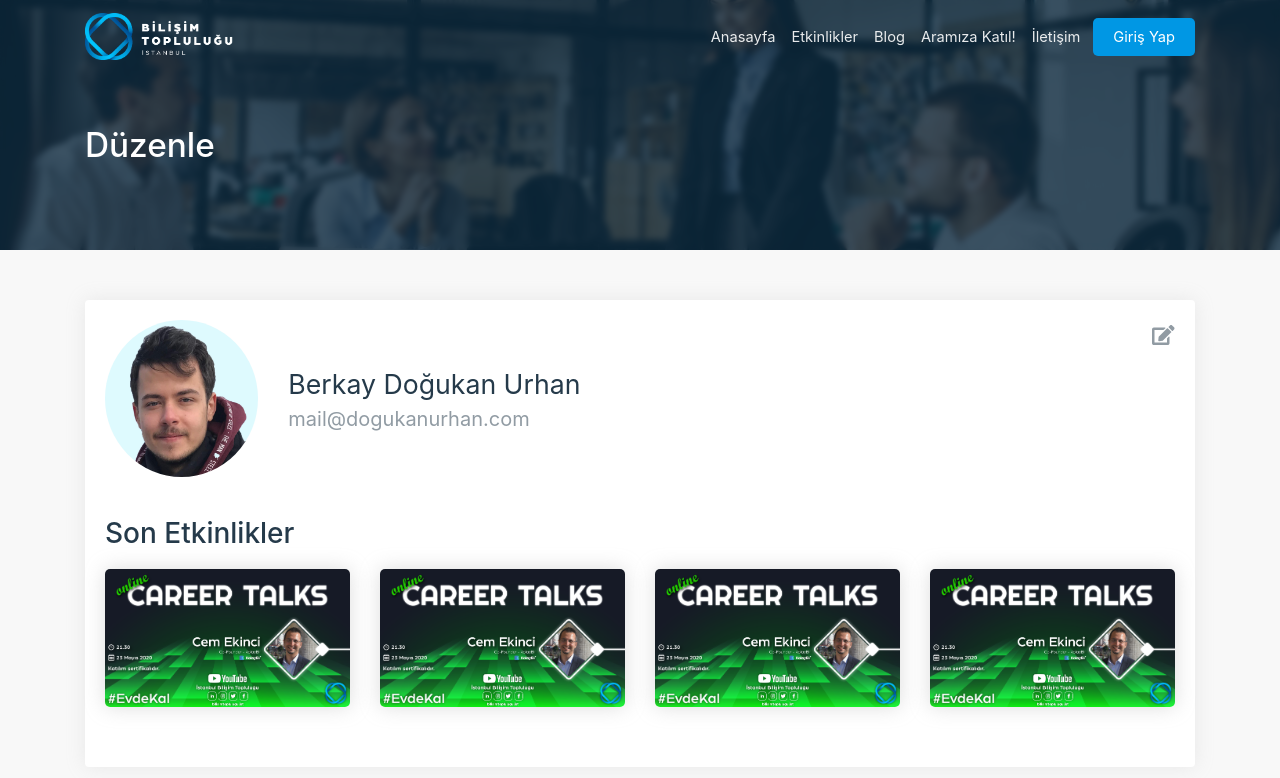
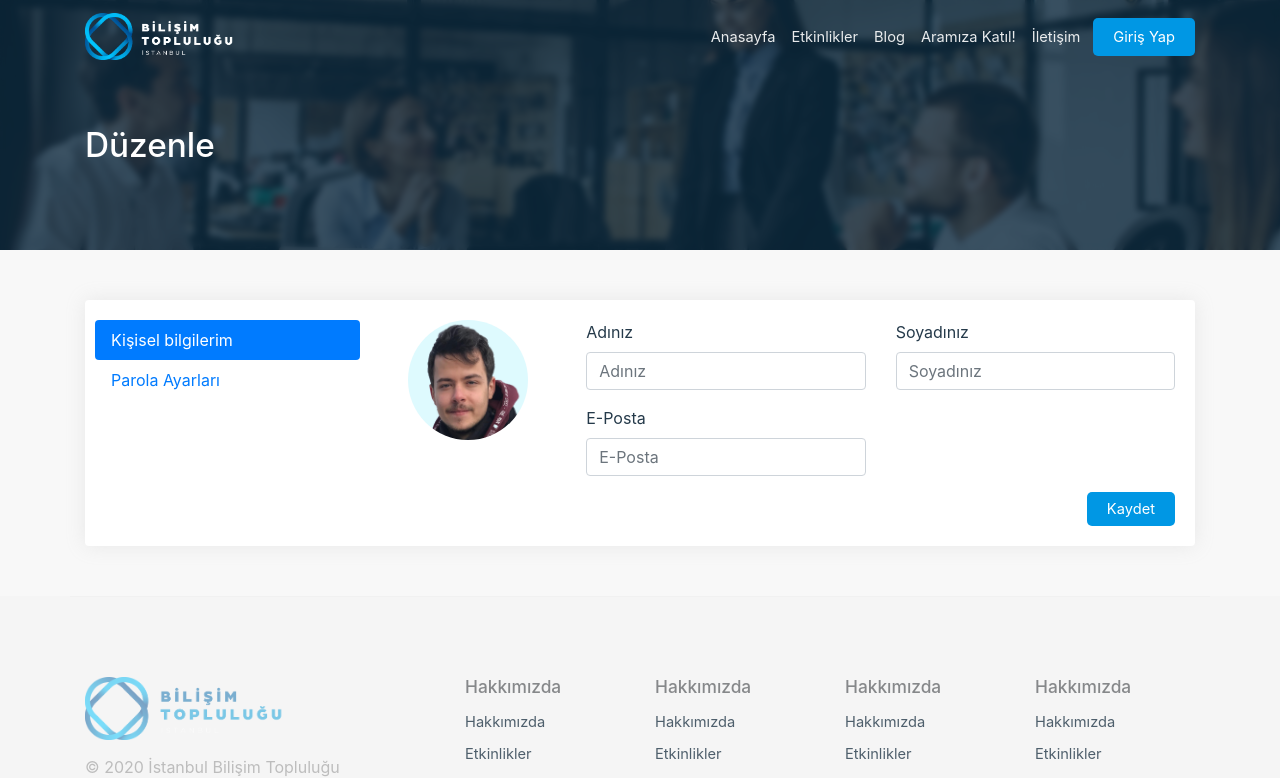
Before and after one commit to bilisimtoplulugu/IBT-Web-Client, a Next.js app: page /profile/edit in a window 1280 px wide. Shown: the top 778 px of the page. Built offline with nearby package versions, Linux system fonts and the light colour scheme.

Commit message:
profile edit page

```diff
--- a/pages/profile/edit.tsx
+++ b/pages/profile/edit.tsx
@@ -1,7 +1,7 @@
 import React from 'react'
 import Layout from '../../components/Layout'
 import PageTopSide from '../../components/PageTopSide'
-import { Container, Row, Col, Card } from 'react-bootstrap'
+import { Container, Row, Col, Card, Form, Tab, Nav, Button } from 'react-bootstrap'
 import styled from 'styled-components'
 import { FontAwesomeIcon } from '@fortawesome/react-fontawesome'
 import { faEdit } from '@fortawesome/free-solid-svg-icons'
@@ -15,49 +15,8 @@ margin:50px 0;
 
 `;
 
-const Pages = styled.div`
-box-shadow: 0 3px 20px rgba(169,169,169,0.5);
-border-radius:5px;
-overflow:hidden;
-.active-button{
-    opacity:1;
-}
-@media(max-width:991px){
-    box-shadow:unset;
-    a{
-        width:unset;
-    }
-}
-`;
 
 
-const PagesButton = styled.a`
-
-
-font-size: 11pt;
-color: #fff !important;
-padding-left:  20px;
-padding-right:  20px;
-opacity: .5;
-background:#0097e4;
-width: 100%;
-border-radius: 0;
-
-transition: all .3s ease;
-&:hover {
-    background:#019eef;
-    border-color:#019eef;
-
-    transition: all .3s ease;
-}
-&:hover{
-    opacity:1;
-}
-@media(max-width:991px){
-    margin: 10px 0;
-}
-
-`;
 
 const CustomCard = styled(Card)`
 box-shadow: 0 0px 20px rgba(169, 169, 169, 0.2);
@@ -81,56 +40,44 @@ img{
 
 }
 .userImage{
+    margin:0 auto;
     position:relative;
     overflow: hidden;
     border-radius: 50%;
+    height: 120px;
+    width:120px;
+
 }
-.userImageEdit{
-    position:absolute;
-    top: 0;
-    bottom: 0;
-    right: 0;
-    left: 0;
-    background: #88888852;
+
+
+
+`;
+
+const CustomButton = styled(Button)`
+  font-size: 11pt;
+  color: #fff !important;
+  border-radius: 5px;
+  padding-left: 20px;
+  padding-right: 20px;
+
+  background: #0097e4;
+  border: none;
+  margin-left: 5px;
   display: flex;
   align-items: center;
-    justify-content: center;
-    color: white;
-    font-size: 15pt;
-    opacity:0;
-    cursor:pointer;
-    transition: all .3s ease;
+  transition: all 0.3s ease;
+  &:hover {
+    background: #019eef;
+    border-color: #019eef;
+
+    transition: all 0.3s ease;
   }
-.userImageEdit:hover{
-    opacity:1;
-    transition: all .3s ease;
-}
-.editProfile{
-    text-align: right;
-}
-.editProfile a{
 
-    opacity: .5;
-    color: #253a4a;
-    font-size:15pt;
-    transition: all .3s ease;
-}
-.editProfile a:hover{
-    opacity:1;
-    transition: all .3s ease;
-}
-.segment{
-    padding-bottom:40px;
-}
-.segment h3{
-    padding-bottom:10px;
-}
-.eventCard img{
-    border-radius: 5px;
-    box-shadow: 0 0px 20px rgba(169, 169, 169, 0.4);
-
+  @media (max-width: 991px) {
+    margin: 10px 0;
   }
 `;
+
 
 export default function index() {
     return (
@@ -140,70 +87,83 @@ export default function index() {
             <MainArea>
                 <Container>
                     <Row>
+
                         <Col xs={12} >
                             <CustomCard>
                                 <CustomCard.Body>
-                                    <Row >
-                                        <Col xs={12} className="segment">
+                                    <Tab.Container id="left-tabs-example" defaultActiveKey="first">
                                         <Row>
-                                                <Col xs={2} >
+                                            <Col md={3}>
+                                                <Nav variant="pills" className="flex-column">
+                                                    <Nav.Item>
+                                                        <Nav.Link eventKey="first">Kişisel bilgilerim</Nav.Link>
+                                                    </Nav.Item>
+                                                    <Nav.Item>
+                                                        <Nav.Link eventKey="second">Parola Ayarları</Nav.Link>
+                                                    </Nav.Item>
+                                                </Nav>
+                                            </Col>
+                                            <Col md={9}>
+                                                <Tab.Content>
+                                                    <Tab.Pane eventKey="first">
+                                                    <Form>
+                                                        <Row>
+
+
+                                                            <Col xs={12} md={3}  className="mb-5 mt-5 mt-md-0 mb-md-0">
                                                                 <div className="userImage">
                                                                     <img src="/assets/images/berkaydogukan.jpg" />
-
                                                                 </div>
                                                             </Col>
-                                                <Col xs={9}  className="d-flex align-items-center">
-                                                    <div>
-                                                        <span className="userName">Berkay Doğukan Urhan</span>
-                                                        <span className="userMail">mail@dogukanurhan.com</span>
+                                                            <Col xs={12} md={9} >
 
-                                                    </div>
+                                                             <Row>
+                                                                 <Col xs={12} md={6}>
+                                                                 <Form.Group controlId="formBasicEmail">
+                                                                   <Form.Label>Adınız</Form.Label>
+                                                                   <Form.Control type="text" placeholder="Adınız" />
+                                                               </Form.Group>
+
 
                                                                  </Col>
-                                                <Col xs={1} >
-                                                    <div className="editProfile">
-
-                                                        <Link href="">
-                                                            <a><FontAwesomeIcon icon={faEdit}></FontAwesomeIcon></a>
-                                                        </Link>
-                                                    </div>
+                                                                 <Col xs={12} md={6}>
+                                                                 <Form.Group controlId="formBasicPassword">
+                                                                   <Form.Label>Soyadınız</Form.Label>
+                                                                   <Form.Control type="text" placeholder="Soyadınız" />
+                                                               </Form.Group>
+                                                               </Col>
+                                                               <Col xs={12} md={6}>
+                                                               <Form.Group controlId="formBasicPassword">
+                                                                   <Form.Label>E-Posta</Form.Label>
+                                                                   <Form.Control type="email" placeholder="E-Posta" />
+                                                               </Form.Group>
                                                                </Col>
                                                              </Row>
+
+
                                                        </Col>
-                                        <Col xs={12} className="segment">
-                                            <h3>
-                                                Son Etkinlikler
-                                            </h3>
-                                            <Row>
-                                                <Col xs={3}>
-                                                    <div className="eventCard">
-                                                        <img src="/assets/images/image1.png" />
-                                                    </div>
+                                                            <Col xs={12} className="d-flex justify-content-end">
+                                                            <CustomButton type="submit">
+                                                                Kaydet
+                                                            </CustomButton>
                                                             </Col>
-                                                <Col xs={3}>
-                                                    <div className="eventCard">
-                                                        <img src="/assets/images/image1.png" />
-                                                    </div>
-                                                </Col>
-                                                <Col xs={3}>
-                                                    <div className="eventCard">
-                                                        <img src="/assets/images/image1.png" />
-                                                    </div>
-                                                </Col>
-                                                <Col xs={3}>
-                                                    <div className="eventCard">
-                                                        <img src="/assets/images/image1.png" />
-                                                    </div>
+
+                                                        </Row>
+                                                        </Form>
+                                                    </Tab.Pane>
+                                                    <Tab.Pane eventKey="second">
+                                                        asfd
+                                            </Tab.Pane>
+                                                </Tab.Content>
                                             </Col>
                                         </Row>
-                                        </Col>
-                                    </Row>
+                                    </Tab.Container>
                                 </CustomCard.Body>
                             </CustomCard>
                         </Col>
                     </Row>
                 </Container>
             </MainArea>
-        </Layout>
+        </Layout >
     )
 }
--- a/pages/profile/index.tsx
+++ b/pages/profile/index.tsx
@@ -1,7 +1,7 @@
 import React from 'react'
 import Layout from '../../components/Layout'
 import PageTopSide from '../../components/PageTopSide'
-import { Container, Row, Col, Card } from 'react-bootstrap'
+import { Container, Row, Col, Card, Button } from 'react-bootstrap'
 import styled from 'styled-components'
 import { FontAwesomeIcon } from '@fortawesome/react-fontawesome'
 import { faEdit } from '@fortawesome/free-solid-svg-icons'
@@ -152,6 +152,7 @@ img{
 }
 `;
 
+
 export default function index() {
     return (
         <Layout>
```
Lines whose indentation alone changed are shown as unchanged.
